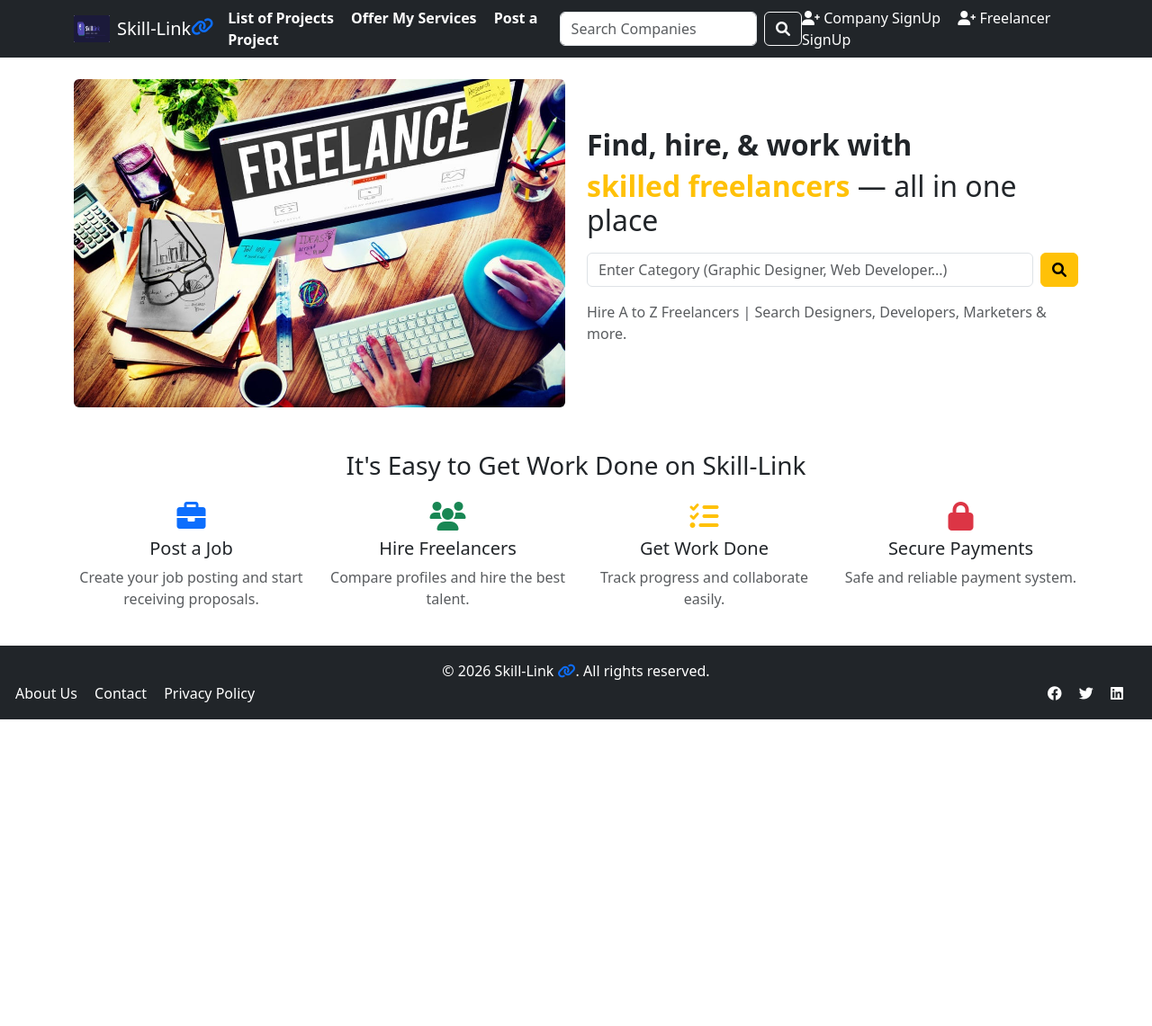
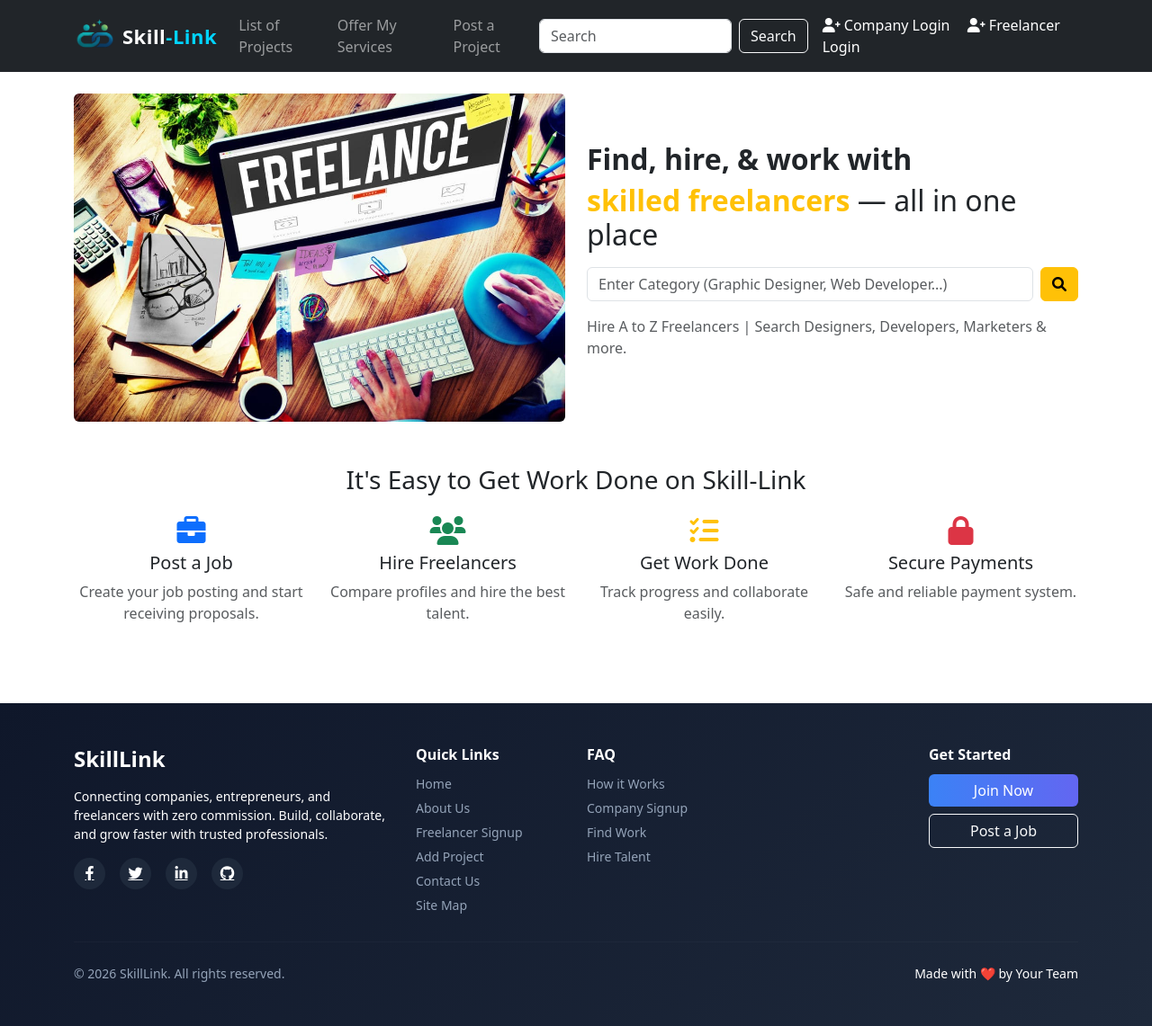
Before and after one commit to Mr-Satyajeet-Patil/Skill-Link, a Django app: page / in a window 1280 px wide. Shown: the whole page at 90% size. Before the commit the page ends 800 px from the top, so only its background shows below. Run offline with Django 5.2, Linux system fonts and the light colour scheme.

Commit message:
Add login and signup pages,footer,navbar,join now,..

```diff
--- a/SkillLink/urls.py
+++ b/SkillLink/urls.py
@@ -23,5 +23,10 @@ from skilllinkapp import views
 urlpatterns = [
     path('admin/', admin.site.urls),
     path('', views.base, name='base'),
-
+    path('companysignup/', views.companysignup, name='companysignup'),
+    path('companylogin/', views.companyloginview, name='companylogin'),
+    path('companydashboard/', views.companydashboard, name='companydashboard'),
+    path('freelancerlogin/', views.freelancerlogin, name='freelancerlogin'),
+    path('freelancersignup/', views.freelancersignup, name='freelancersignup'),
+    path('joinnow/', views.joinnow, name='joinnow'),
 ]
--- a/skilllinkapp/admin.py
+++ b/skilllinkapp/admin.py
@@ -19,4 +19,5 @@ admin.site.register(allotment)
 
 
 
+
 # Register your models here.
--- a/skilllinkapp/views.py
+++ b/skilllinkapp/views.py
@@ -1,5 +1,139 @@
-from django.shortcuts import render
+from urllib import request
+from django.contrib.auth import authenticate, login
+from django.contrib import messages
+from django.shortcuts import render,redirect
+from .models import company
+from .models import freelancer
+from django.contrib.auth.hashers import make_password
 
 def base(request):
     return render(request, 'base.html')
+
+
+
+def companysignup(request):
+    if request.method == 'POST':
+        companyname = request.POST.get('companyname')
+        email = request.POST.get('email')
+        password1 = request.POST.get('password1')
+        password2 = request.POST.get('password2')
+        industrytype = request.POST.get('industrytype')
+        contact = request.POST.get('contact')
+        location = request.POST.get('location')
+
+        # Password match check
+        if password1 != password2:
+            messages.error(request, "Passwords do not match")
+            return redirect('companysignup')
+
+        # Check if company already exists
+        if company.objects.filter(companyname=companyname).exists():
+            messages.error(request, "Username already exists")
+            return redirect('companysignup')
+
+        # Save data (with hashed password)
+        new_company = company(
+            companyname=companyname,
+            email=email,
+            password=(password1), # In production, use make_password(password1) to hash the password
+            industrytype=industrytype,
+            contact=contact,
+            location=location
+        )
+        new_company.save()
+
+        messages.success(request, "Account created successfully")
+        #return redirect('companylogin')
+
+    return render(request, 'companysignup.html')
+
+from django.shortcuts import render, redirect
+from .models import company
+
+def companyloginview(request):
+    if request.method == 'POST':
+        email = request.POST.get('email')
+        password = request.POST.get('password')
+
+        try:
+            comp = company.objects.get(email=email, password=password)
+
+            # ✅ login success → create session
+            request.session['company_id'] = comp.id
+            request.session['company_name'] = comp.companyname
+
+            return redirect('companydashboard')
+
+        except company.DoesNotExist:
+            messages.error(request, "Invalid email or password")
+            return render(request, 'companylogin.html')
+
+    return render(request, 'companylogin.html')
 # Create your views here.
+
+
+def companydashboard(request):
+    return render(request, 'companydashboard.html')
+
+def freelancerlogin(request):
+    if request.method == 'POST':
+        email = request.POST.get('email')
+        password = request.POST.get('password')
+
+        try:
+            frlns = freelancer.objects.get(email=email, password=password)
+
+            # ✅ login success → create session
+            request.session['freelancer_id'] = frlns.id
+            request.session['freelancer_name'] = frlns.name
+
+            return redirect('freelancerdashboard')
+
+        except freelancer.DoesNotExist:
+            messages.error(request, "Invalid email or password")
+            return render(request, 'freelancerlogin.html')
+
+    return render(request, 'freelancerlogin.html')
+
+def freelancersignup(request):
+     if request.method == 'POST':
+        name = request.POST.get('name')
+        email = request.POST.get('email')
+        password1 = request.POST.get('password1')
+        password2 = request.POST.get('password2')
+        contact = request.POST.get('mobile')
+        category = request.POST.get('category')
+        skills = request.POST.get('skills')
+
+        education = request.POST.get('education')
+
+        # Password match check
+        if password1 != password2:
+            messages.error(request, "Passwords do not match")
+            return redirect('freelancersignup')
+
+        # Check if freelancer already exists
+        if freelancer.objects.filter(email=email).exists():
+            messages.error(request, "Email already exists")
+            return redirect('freelancersignup')
+
+        # Save data (with hashed password)
+        new_freelancer = freelancer(
+            name=name,
+            email=email,
+            password=(password1), # In production, use make_password(password1) to hash the password
+            skills=skills,
+            contact=contact,
+            education=education,
+            category=category
+        )
+        new_freelancer.save()
+
+        messages.success(request, "Account created successfully")
+        #return redirect('companylogin')
+
+     return render(request, 'freelancersignup.html')
+
+
+def joinnow(request):
+    return render(request, 'joinnow.html')
--- a/templates/base.html
+++ b/templates/base.html
@@ -24,44 +24,149 @@
         .nav-link-custom:hover{
             color: corals !important;
         }
+
+        .footer-premium {
+    background: linear-gradient(135deg, #0f172a, #1e293b);
+    color: #fff;
+}
+
+.footer-title {
+    color: #fff;
+    font-weight: 600;
+    margin-bottom: 12px;
+}
+
+.footer-link {
+    display: block;
+    color: #94a3b8;
+    text-decoration: none;
+    margin-bottom: 6px;
+    font-size: 14px;
+    transition: 0.3s;
+}
+
+.footer-link:hover {
+    color: #fff;
+    transform: translateX(3px);
+}
+
+.social-icon {
+    width: 35px;
+    height: 35px;
+    background: #1e293b;
+    display: flex;
+    align-items: center;
+    justify-content: center;
+    border-radius: 50%;
+    color: #fff;
+    transition: 0.3s;
+}
+
+.social-icon:hover {
+    background: #3b82f6;
+    transform: scale(1.1);
+}
+
+.btn-gradient {
+    background: linear-gradient(90deg, #3b82f6, #6366f1);
+    border: none;
+    color: white;
+}
+
+.btn-gradient:hover {
+    opacity: 0.9;
+}
+
+.footer-divider {
+    border-color: rgba(255, 255, 255, 0.1);
+}
+
+#css
+
+/* Navbar Background */
+.custom-navbar {
+    background: #0b0b0b; /* deep black */
+    padding: 8px 0;
+}
+
+/* Logo */
+.logo {
+    height: 42px;
+    width: auto;
+    margin-right: 8px;
+}
+
+/* Brand Text */
+.brand-text {
+    font-size: 22px;
+    font-weight: 700;
+    color: white;
+    letter-spacing: 0.5px;
+}
+
+/* Accent Color */
+.accent {
+    color: #00d4ff; /* neon blue */
+}
+
     </style>
 </head>
 <body>
     <nav class="navbar navbar-expand-lg navbar-dark bg-dark">
-      <div class="container d-flex justify-content-between align-items-center">
+  <div class="container">
 
-       <!-- logo -->
-        <a class="navbar-brand d-flex align-items-center" href="">
-        <img src="{% static 'images/logo.png' %}" alt="Logo" width="40" height="30" class="me-2">
-    Skill-Link <i class="fas fa-chain fa-1.5x mb-1 text-primary"> </i>
-       </a>
-       <!-- menu -->
-        <div>
-            <a href="" class="nav-link-custom {% if request.path == '/' %}nav-link-active{% endif %}">List of Projects</a>
-            <a href="" class="nav-link-custom {% if request.path == '/' %}nav-link-active{% endif %}">Offer My Services</a>
-            <a href="" class="nav-link-custom {% if request.path == '/' %}nav-link-active{% endif %}">Post a Project</a>
-        </div>
+    <!-- Logo -->
+    <a class="navbar-brand d-flex align-items-center" href="{% url 'base' %}">
+      <img src="{% static 'images/logofinal.png' %}" class="logo">
+      <span class="brand-text">Skill<span class="accent">-Link</span></span>
+    </a>
 
-        <!-- Search bar -->
-        <form class="d-flex" method="get" action="">
-            <input class="form-control me-2" type="search" placeholder="Search Companies" aria-label="Search" name="q">
-            <button class="btn btn-outline-light" type="submit"><i class="fas fa-search"></i></button>
-        </form>
+    <button class="navbar-toggler text-white" type="button" data-bs-toggle="collapse" data-bs-target="#navbarNav">
+      ☰
+    </button>
 
-        <!-- icons -->
-        <div>
+    <!-- Toggle button (important for small screens) -->
+    <button class="navbar-toggler" type="button" data-bs-toggle="collapse" data-bs-target="#navbarContent">
+      <span class="navbar-toggler-icon"></span>
+    </button>
 
-            <a href="" class="nav-link-custom {% if request.path == '/login/' %}nav-link-active{% endif %}">
+    <!-- Navbar content -->
+    <div class="collapse navbar-collapse" id="navbarContent">
+
+      <!-- Left menu -->
+      <ul class="navbar-nav me-auto mb-2 mb-lg-0">
+        <li class="nav-item">
+          <a class="nav-link" href="#">List of Projects</a>
+        </li>
+        <li class="nav-item">
+          <a class="nav-link" href="#">Offer My Services</a>
+        </li>
+        <li class="nav-item">
+          <a class="nav-link" href="#">Post a Project</a>
+        </li>
+      </ul>
+
+      <!-- Search -->
+      <form class="d-flex me-3">
+        <input class="form-control me-2" type="search" placeholder="Search">
+        <button class="btn btn-outline-light">Search</button>
+      </form>
+
+      <!-- Right side -->
+      <div>
+        <a href="{% url 'companylogin' %}" class="nav-link-custom {% if request.path == '/companylogin/' %}nav-link-active{% endif %}">
                 <i class="fas fa-user-plus"></i>
-                Company SignUp
+                Company Login
             </a>
-            <a href="" class="nav-link-custom {% if request.path == '/register/' %}nav-link-active{% endif %}">
+            <a href="{% url 'freelancerlogin' %}" class="nav-link-custom {% if request.path == '/freelancerlogin/' %}nav-link-active{% endif %}">
                 <i class="fas fa-user-plus"></i>
-                Freelancer SignUp
+                Freelancer Login
             </a>
-        </div>
-        </div>
-        </nav>
+      </div>
+
+    </div>
+  </div>
+</nav>
 
         <!-- Content-->
             <div class="container mt-4">
@@ -122,26 +227,78 @@
 
                 {% endblock %}
             </div>
+            <br><br><br>
 
 
         <!-- Footer -->
-        <footer class="bg-dark text-white text-center p-3 mt-4">
-            <table style="width: 100%;">
-                <tr>
-                    <td style="text-align: left;">
-                        <a href="" class="nav-link-custom">About Us</a>
-                        <a href="" class="nav-link-custom">Contact</a>
-                        <a href="" class="nav-link-custom">Privacy Policy</a>
-                    </td>
-                    <td style="text-align: right;">
-                        <a href="#" class="nav-link-custom"><i class="fab fa-facebook"></i></a>
-                        <a href="#" class="nav-link-custom"><i class="fab fa-twitter"></i></a>
-                        <a href="#" class="nav-link-custom"><i class="fab fa-linkedin"></i></a>
-                    </td>
-                </tr>
+        <footer class="footer-premium mt-auto">
+    <div class="container py-5">
+        <div class="row g-4">
 
-            &copy; 2026 Skill-Link <i class="fas fa-chain mb-1 text-primary"></i>. All rights reserved.
-        </footer>
+            <!-- Brand Section -->
+            <div class="col-lg-4" >
+                <h4 class="fw-bold text-white mb-3">SkillLink</h4>
+                <p  class="text-white small" >
+                    Connecting companies, entrepreneurs, and freelancers with zero commission.
+                    Build, collaborate, and grow faster with trusted professionals.
+                </p>
 
+                <div class="d-flex gap-3 mt-3">
+                    <a href="#" class="social-icon"><i class="fab fa-facebook-f"></i></a>
+                    <a href="#" class="social-icon"><i class="fab fa-twitter"></i></a>
+                    <a href="#" class="social-icon"><i class="fab fa-linkedin-in"></i></a>
+                    <a href="#" class="social-icon"><i class="fab fa-github"></i></a>
+                </div>
+            </div>
+
+            <!-- Quick Links -->
+            <div class="col-6 col-lg-2">
+                <h6 class="footer-title">Quick Links</h6>
+                <a href="#" class="footer-link">Home</a>
+                <a href="#" class="footer-link">About Us</a>
+                <a href="#" class="footer-link">Freelancer Signup</a>
+                <a href="#" class="footer-link">Add Project</a>
+                <a href="#" class="footer-link">Contact Us</a>
+                <a href="#" class="footer-link">Site Map</a>
+            </div>
+
+            <!-- FAQ -->
+            <div class="col-6 col-lg-2">
+                <h6 class="footer-title">FAQ</h6>
+                <a href="#" class="footer-link">How it Works</a>
+                <a href="#" class="footer-link">Company Signup</a>
+                <a href="#" class="footer-link">Find Work</a>
+                <a href="#" class="footer-link">Hire Talent</a>
+
+            </div>
+
+            <!-- Support -->
+            <div class="col-6 col-lg-2">
+
+            </div>
+
+            <!-- CTA Section -->
+            <div class="col-lg-2">
+                <h6 class="footer-title">Get Started</h6>
+                <a href="{% url 'joinnow' %}" class="btn btn-gradient w-100 mb-2">Join Now</a>
+                <a href="#" class="btn btn-outline-light w-100">Post a Job</a>
+            </div>
+
+        </div>
+
+        <!-- Divider -->
+        <hr class="footer-divider my-4">
+
+        <!-- Bottom Bar -->
+        <div class="d-flex flex-column flex-md-row justify-content-between align-items-center small text-muted">
+            <div style="color: #94a3b8;">
+                © 2026 SkillLink. All rights reserved.
+            </div>
+            <div style="color: white">
+                Made with ❤️ by Your Team
+            </div>
+        </div>
+    </div>
+</footer>
     </body>
 </html>
```
Also changed, not shown: skilllinkapp/models.py (+3 -4 lines), templates/companylogin.html (added, +53 -0 lines), templates/companysignup.html (added, +75 -0 lines), templates/freelancerlogin.html (added, +56 -0 lines), templates/freelancersignup.html (added, +94 -0 lines), templates/joinnow.html (added, +33 -0 lines), skilllinkapp/migrations/0002_remove_freelancer_location_alter_company_email_and_more.py (added), skilllinkapp/static/images/logo-f.png (added), skilllinkapp/static/images/logo1.png (added), skilllinkapp/static/images/logo2.png (added), skilllinkapp/static/images/logofinal.png (added), templates/companydashboard.html (added), 1 other file.
